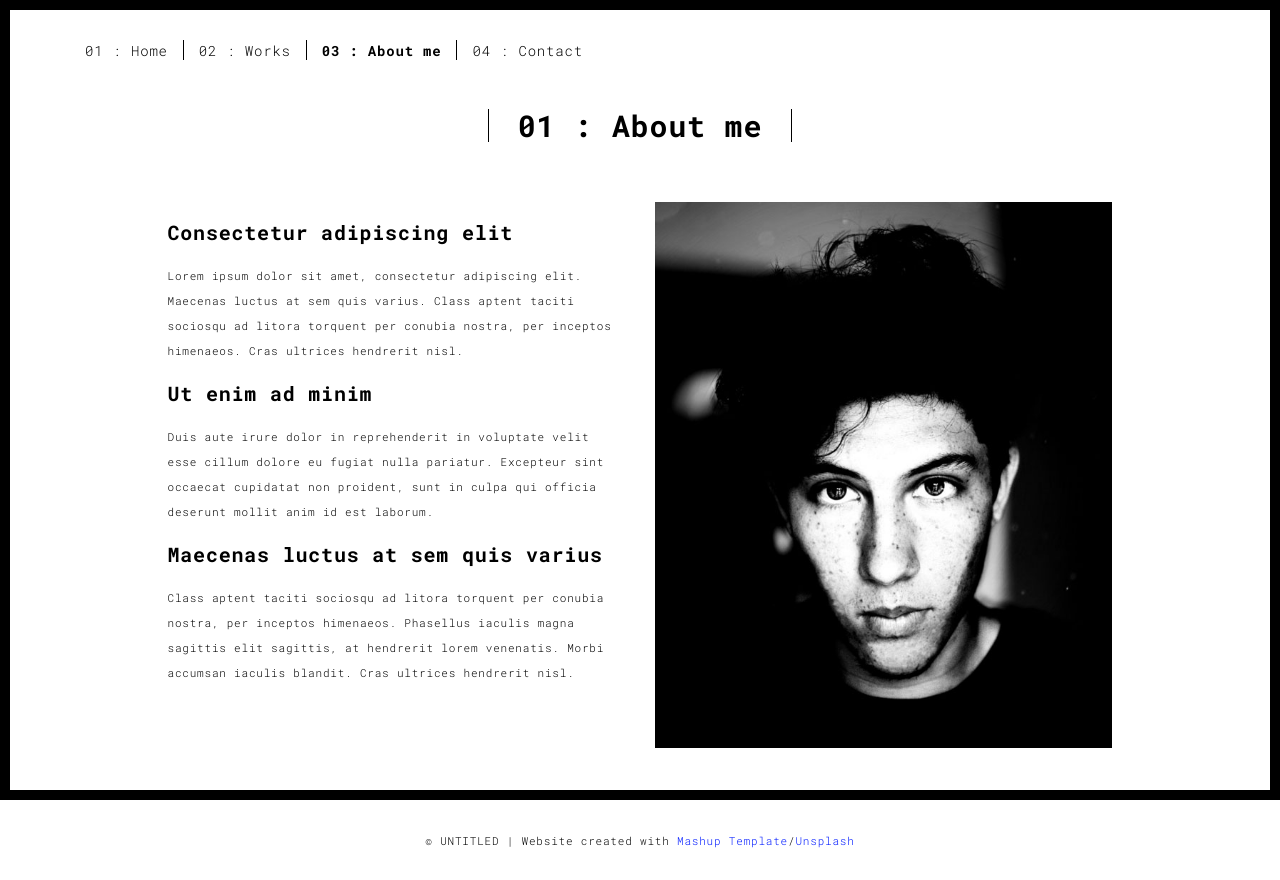
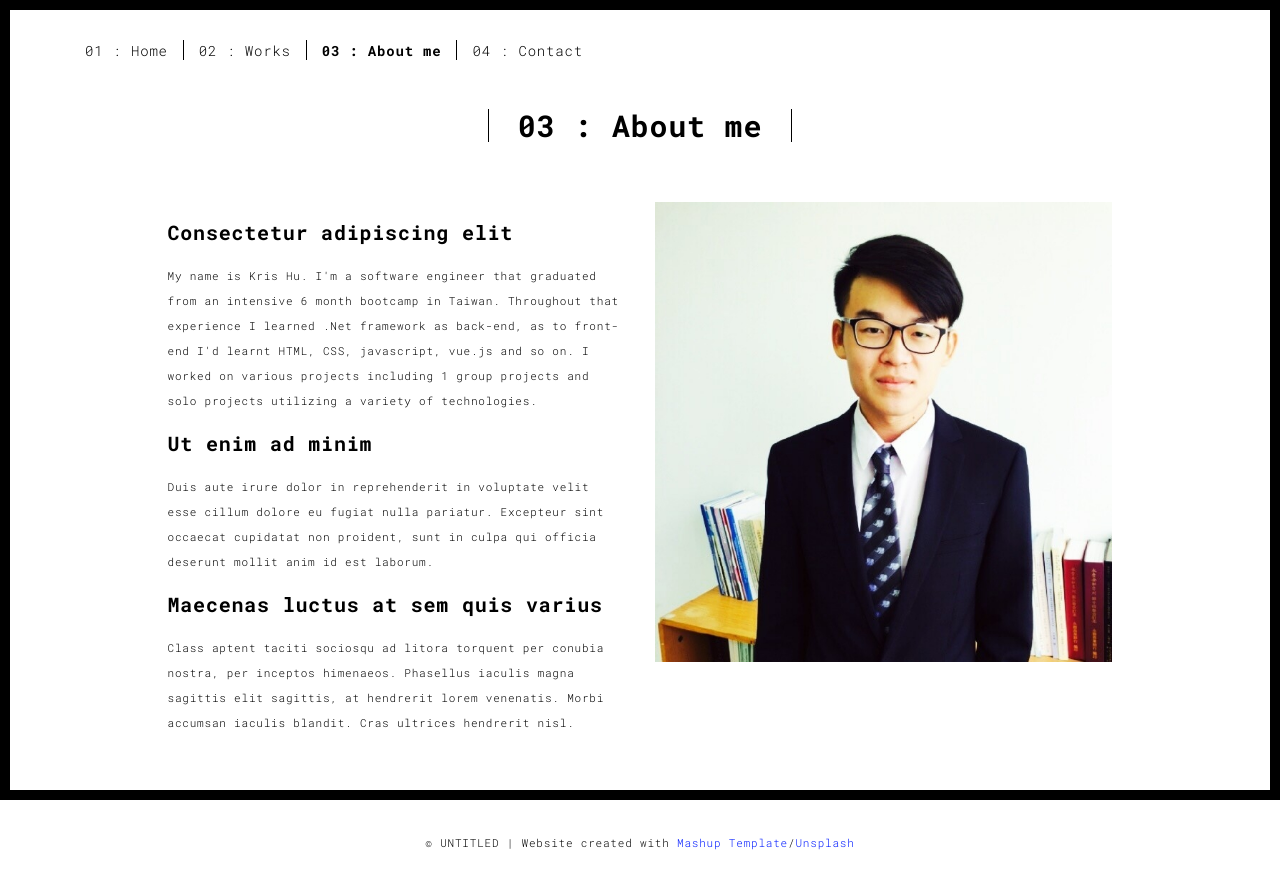
Before and after one commit to za416854/za416854.github.io, a plain HTML site: page about.html in a window 1280 px wide. Drawn offline with Linux system fonts and the light colour scheme.

Commit message:
update my about and status

```diff
--- a/about.html
+++ b/about.html
@@ -54,7 +54,7 @@
       <div class="row">
         <div class="col-xs-12">
           <div class="section-container-spacer text-center">
-            <h1 class="h2">01 : About me</h1>
+            <h1 class="h2">03 : About me</h1>
           </div>
 
           <div class="row">
@@ -62,8 +62,8 @@
               <div class="row">
                 <div class="col-xs-12 col-md-6">
                   <h3>Consectetur adipiscing elit</h3>
-                  <p>Lorem ipsum dolor sit amet, consectetur adipiscing elit. Maecenas luctus at sem quis varius.
-                  Class aptent taciti sociosqu ad litora torquent per conubia nostra, per inceptos himenaeos. Cras ultrices hendrerit nisl.</p>
+                  <p>My name is Kris Hu. I'm a software engineer that graduated from an intensive 6 month bootcamp in Taiwan. Throughout that experience I learned .Net framework as back-end, as to front-end I'd learnt HTML, CSS, javascript, vue.js and so on.
+                     I worked on various projects including 1 group projects and solo projects utilizing a variety of technologies.</p>
                   <h3>Ut enim ad minim </h3>
                   <p>Duis aute irure dolor in reprehenderit in voluptate velit esse
                   cillum dolore eu fugiat nulla pariatur. Excepteur sint occaecat cupidatat non
@@ -73,7 +73,7 @@
                   Class aptent taciti sociosqu ad litora torquent per conubia nostra, per inceptos himenaeos. Phasellus iaculis magna sagittis elit sagittis, at hendrerit lorem venenatis. Morbi accumsan iaculis blandit. Cras ultrices hendrerit nisl.</p>
                 </div>
                 <div class="col-xs-12 col-md-6">
-                  <img src="./assets/images/profil.jpg" class="img-responsive" alt="">
+                  <img src="./assets/images/kris.jpg" class="img-responsive" alt="">
                 </div>
               </div>
             </div>
```
Also changed, not shown: contact.html (+1 -1 lines).
